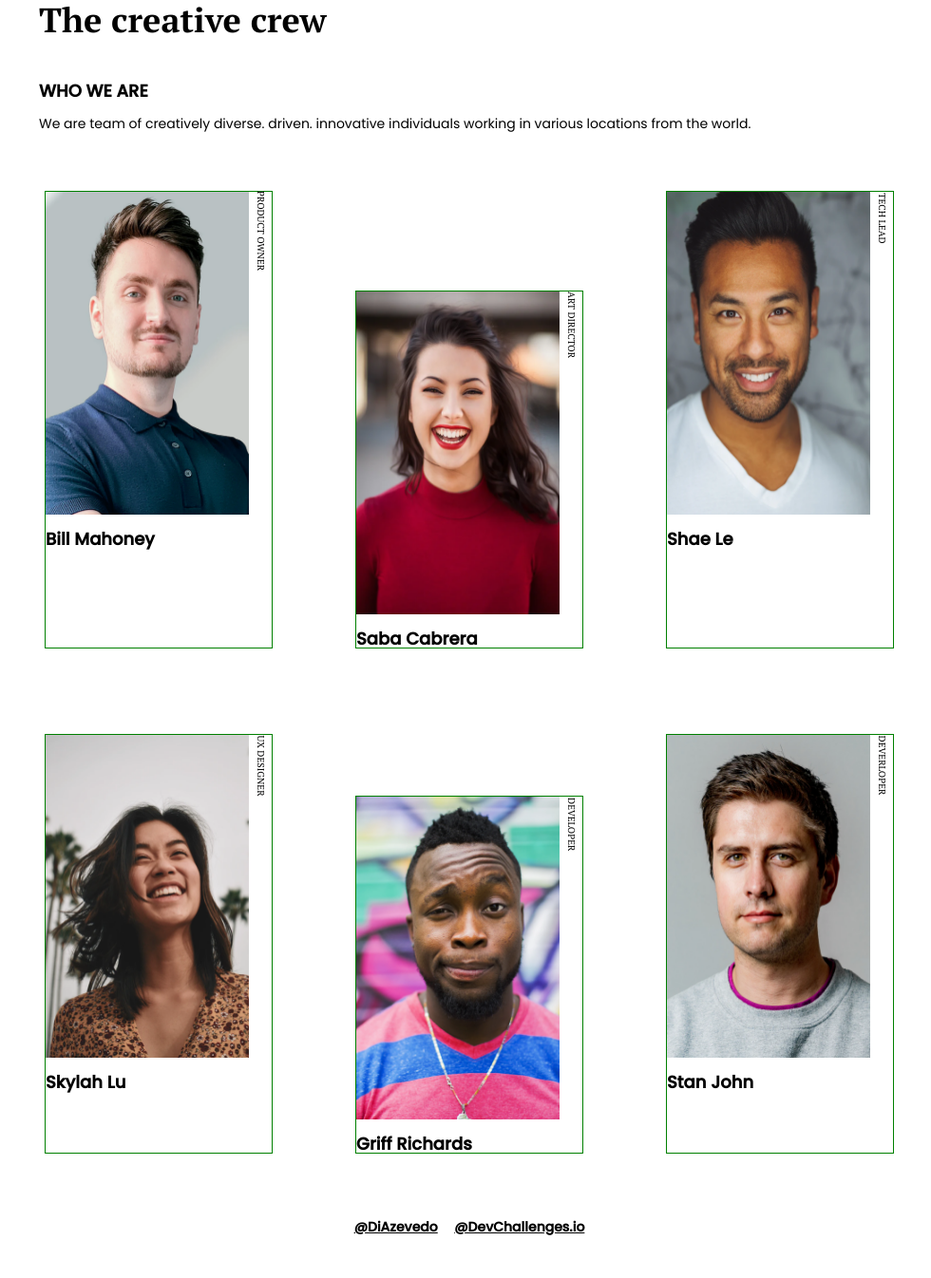
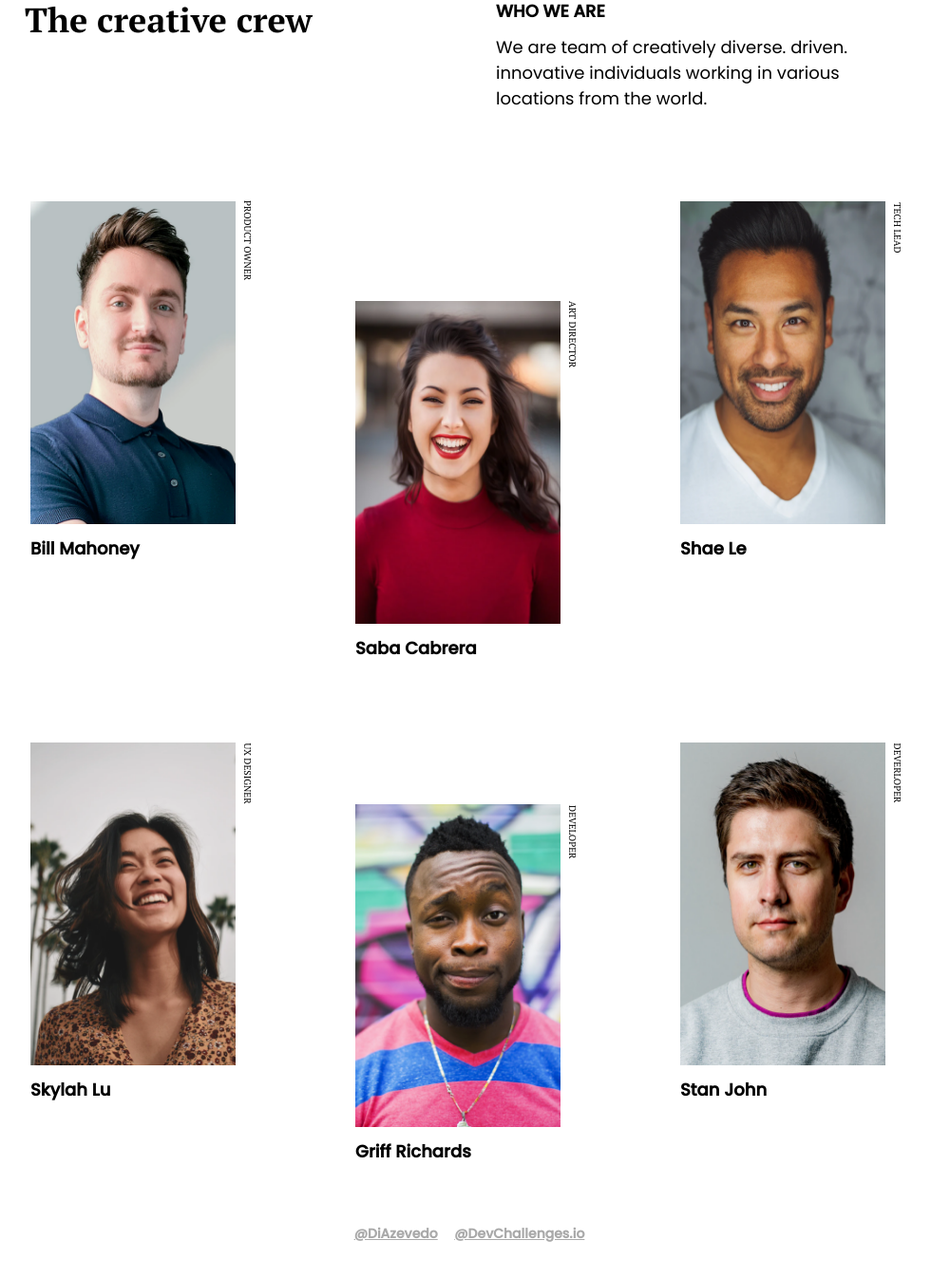
Before and after one commit to diazevedo/my-team-page, a plain HTML site: page index.html in a window 1280 px wide. Shown: the part 72-1418 px from the top of the page at 95% size, without its empty margins (146-1126 px from the left). Drawn offline with Linux system fonts and the light colour scheme.

Commit message:
header on large screens

```diff
--- a/src/styles/style.css
+++ b/src/styles/style.css
@@ -1,12 +1,15 @@
 :root {
   --font-primary: "PT Serif", serif;
   --font-secondary: "Poppins", sans-serif;
+
+  --gray-1: #a9a9a9;
 
   --space-xs: 1.2rem;
   --space-sm: 1.5rem;
   --space-lg: 7.5rem;
 
   --text-md: 1.4rem;
+  --text-mds: 1.6rem;
   --text-lg: 1.8rem;
 
   --title-sm: 1.8rem;
@@ -23,7 +26,7 @@ body {
   -webkit-font-smoothing: antialiased;
   -moz-osx-font-smoothing: grayscale;
   padding: var(--space-lg) var(--space-xs);
-  max-width: 930px;
+  max-width: 96rem;
   margin: 0 auto;
 }
 
@@ -88,7 +91,6 @@ main {
 figure {
   width: 100%;
   position: relative;
-  border: 1px solid green;
 }
 
 figure p {
@@ -122,7 +124,7 @@ footer {
 
 footer * {
   font-family: var(--font-secondary);
-  color: #000;
+  color: var(--gray-1);
   font-weight: 600;
   font-size: var(--text-md);
 }
@@ -133,6 +135,10 @@ footer a:first-child {
 }
 
 @media (min-width: 768px) {
+  .team-details-wrapper .text-description {
+    font-size: var(--text-mds);
+  }
+
   .grid-wrapper {
     grid-template-columns: repeat(3, minmax(16rem, 24rem));
     row-gap: 9rem;
@@ -151,3 +157,29 @@ footer a:first-child {
     margin-top: 6.5rem;
   }
 }
+
+@media (min-width: 768px) {
+  .header {
+    flex-direction: row;
+    justify-content: space-between;
+    margin-bottom: 13.5rem;
+    flex-wrap: wrap;
+  }
+
+  .team-details-wrapper {
+    margin: 0;
+  }
+
+  .team-details-wrapper .text-description {
+    max-width: 44rem;
+    font-size: var(--text-lg);
+    line-height: 2.7rem;
+  }
+
+  footer * {
+    font-family: var(--font-secondary);
+    color: var(--gray-1);
+    font-weight: 600;
+    font-size: var(--text-md);
+  }
+}
```
